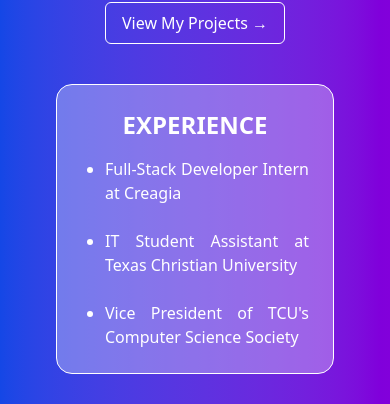
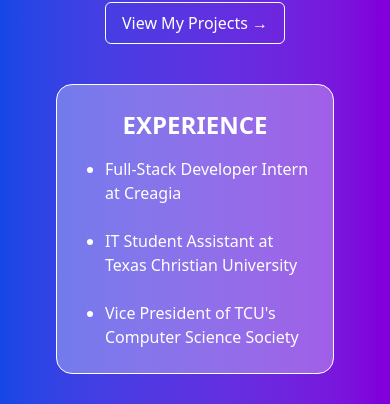
Before and after one commit to CCastelltort/personal-portfolio, a Next.js app: page / in a window 390 px wide. Shown: the part 994-1398 px from the top of the page. Built offline with nearby package versions, Linux system fonts and the light colour scheme.

Commit message:
Update layout for responsive design on medium screens

```diff
--- a/components/About.tsx
+++ b/components/About.tsx
@@ -13,7 +13,7 @@
   return (
     <Container>
       <PageTitle>About Me</PageTitle>
-      <div className="mt-12 grid gap-6 grid-cols-1 md:grid-cols-2 lg:grid-cols-3">
+      <div className="mt-12 grid gap-6 grid-cols-1 lg:grid-cols-3">
         <InfoCard title="EDUCATION">
           <div>
             <div>
--- a/components/Projects.tsx
+++ b/components/Projects.tsx
@@ -7,7 +7,7 @@
   return (
     <Container>
       <PageTitle>Projects</PageTitle>
-      <div className="grid grid-cols-1 md:grid-cols-2 gap-8 px-10 mt-12">
+      <div className="grid grid-cols-1 lg:grid-cols-2 gap-8 px-10 mt-12">
           {projects.map((project, index) => (
             <div key={index} className="flex flex-col bg-white/30 p-6 rounded-2xl text-white border border-white">
               <h2 className="text-2xl font-bold mb-2 text-center">{project.title}</h2>
--- a/components/ui/InfoCard.tsx
+++ b/components/ui/InfoCard.tsx
@@ -7,7 +7,7 @@
 
 const InfoCard = ({ title, children }: InfoCardProps) => {
   return (
-    <div className="bg-white/30 p-6 rounded-2xl text-white text-justify border border-white">
+    <div className="bg-white/30 p-6 rounded-2xl text-white border border-white">
       <h2 className="text-2xl font-bold mb-4 text-center">{title}</h2>
         <div>
             {children}
```
